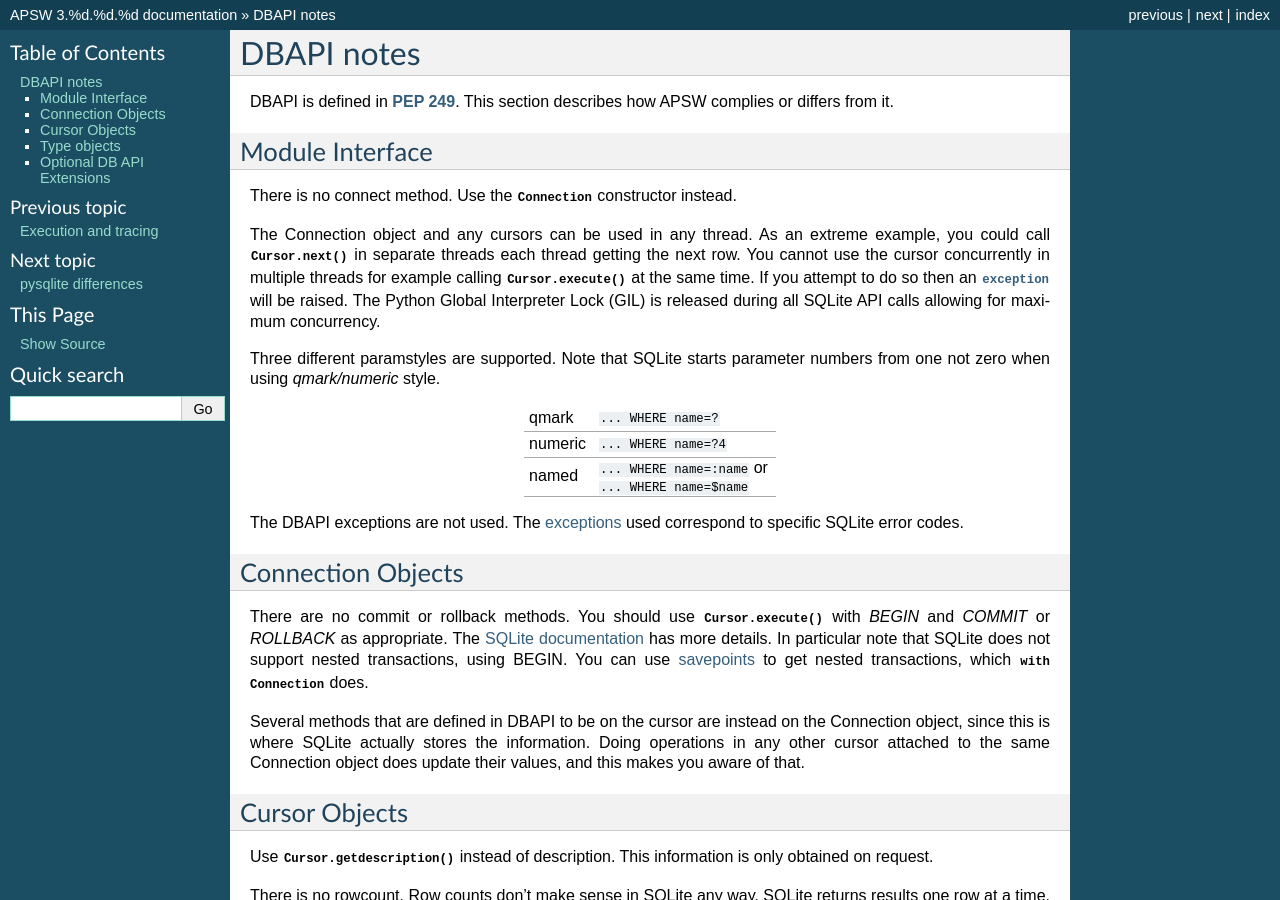
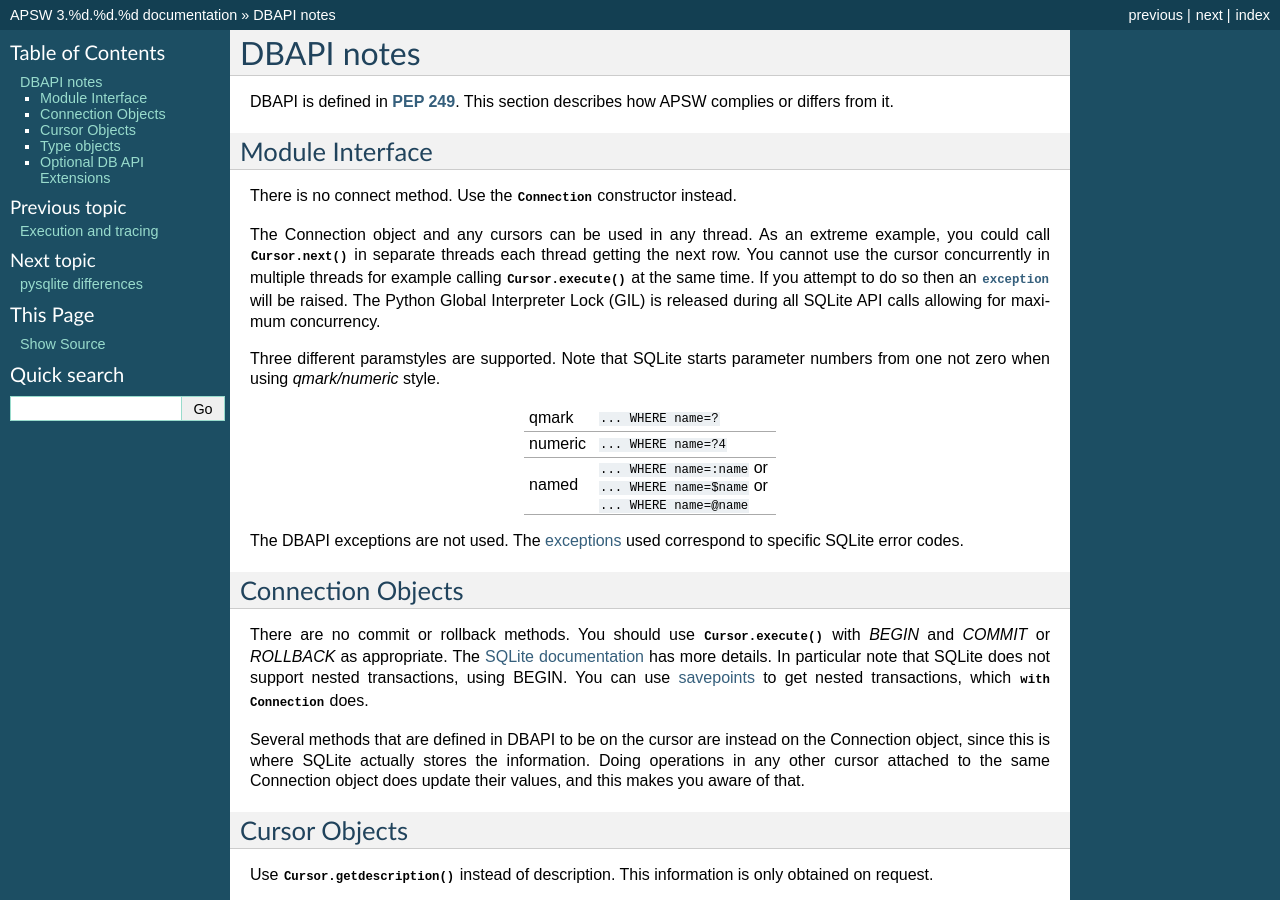
Before and after one commit to rogerbinns/apsw, a Sphinx documentation site: the page built from doc/dbapi.rst, in a window 1280 px wide and 900 px high. Built offline with Sphinx 7.4.7, drawn with Linux system fonts in a browser that asks for light colours; pages that are not in the unit, such as notebooks, are missing from menus; the version number is read from the project's files by our own code.

Commit message:
@ is also supported for named bindings

```diff
--- a/doc/dbapi.rst
+++ b/doc/dbapi.rst
@@ -30,7 +30,8 @@
 | numeric         | ``... WHERE name=?4``           |
 +-----------------+---------------------------------+
 | named           | | ``... WHERE name=:name``  or  |
-|                 | | ``... WHERE name=$name``      |
+|                 | | ``... WHERE name=$name``  or  |
+|                 | | ``... WHERE name=@name``      |
 +-----------------+---------------------------------+
 
 The DBAPI exceptions are not used.  The :ref:`exceptions <exceptions>`
```
Also changed, not shown: 1 other file.
